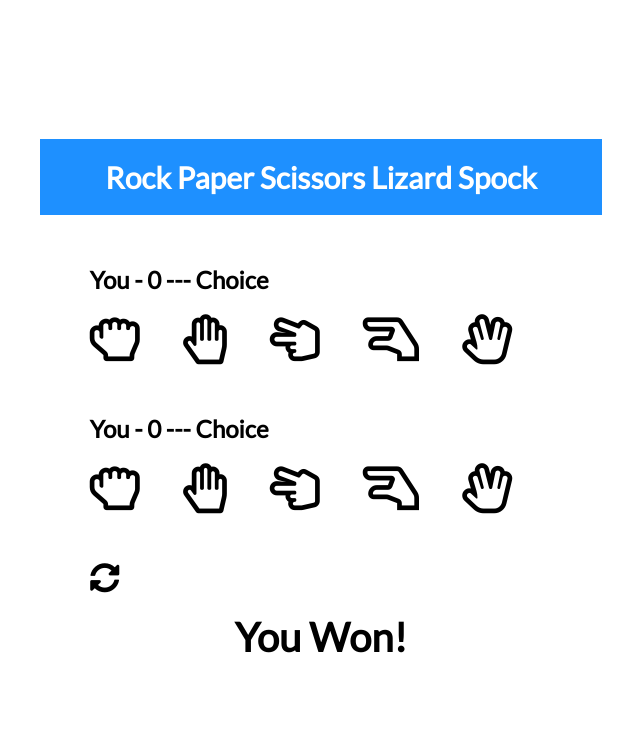
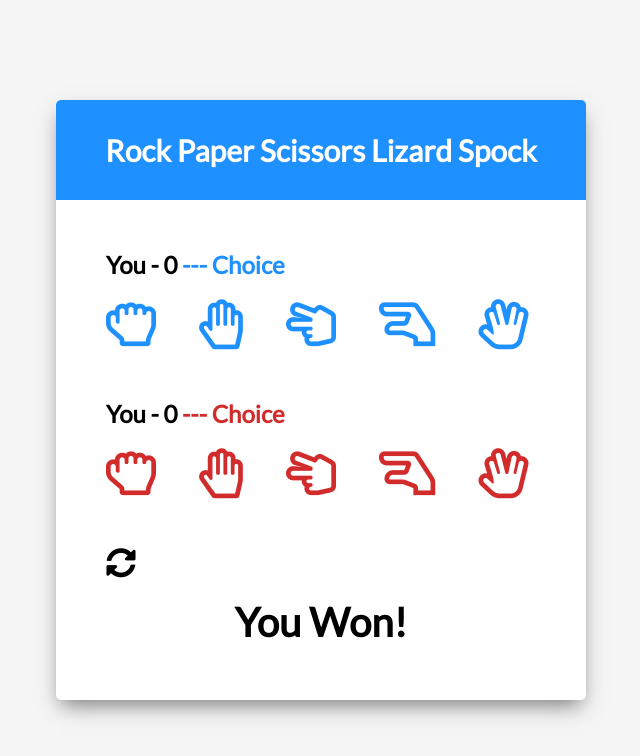
Before and after one commit to russellbot/spock-rock-game, a plain HTML site: page index.html in a window 1280 px wide. Shown: the whole page, without its empty margins (319-959 px from the left). Drawn offline with Linux system fonts and the light colour scheme.

Commit message:
css and google fonts

```diff
--- a/style.css
+++ b/style.css
@@ -7,21 +7,29 @@ html {
 body {
   margin: 0;
   min-height: 100vh;
-
+  background: whitesmoke;
   font-family: Lato, sans-serif;
   display: flex;
   justify-content: center;
   align-items: center;
 }
 
-
+.game-container {
+  width: 530px;
+  height: 600px;
+  background: white;
+  border-radius: 5px;
+  box-shadow: 0 10px 20px -5px rgba(0,0,0,0.5);
+}
 
 .header {
   background: dodgerblue;
-
+  height: 100px;
   display: flex;
   justify-content: center;
   align-items: center;
+  border-top-left-radius: 5px;
+  border-top-right-radius: 5px;
 }
 
 h1 {
@@ -43,7 +51,25 @@ h2 {
   User-select: none;
 }
 
+#player .far,
+#player .choice {
+  color: dodgerblue;
+  cursor: pointer;
+}
 
+#computer .far,
+#computer .choice {
+  color: rgb(209, 43, 43);
+}
+
+#player .far:last-of-type,
+#computer .far:last-of-type {
+  margin-right: 0;
+}
+
+.selected {
+  color: black !important;
+}
 
 .reset-icon {
   font-size: 30px;
@@ -66,7 +92,7 @@ h2 {
 /* Media Query: Large Smartphone (Vertical) */
 @media screen and (max-width: 600px) {
   .game-container {
-
+    width: 95%;
     height: 580px;
   }
 
@@ -91,6 +117,7 @@ h2 {
 /* Media Query: iPhone (Vertical) */
 @media screen and (max-width: 376px) {
   .game-container {
+    width: 95%;
     height: 550px;
   }
 
```
